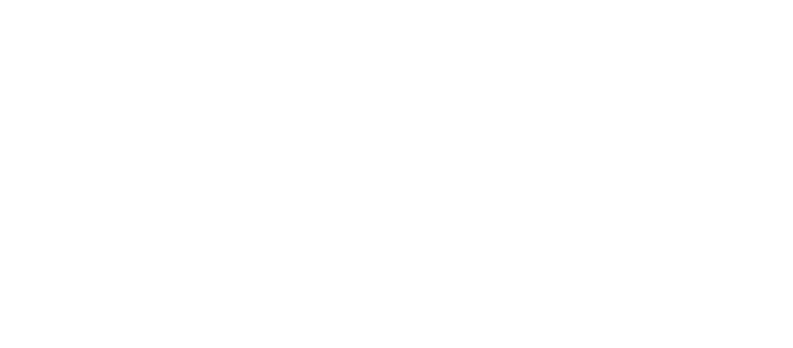
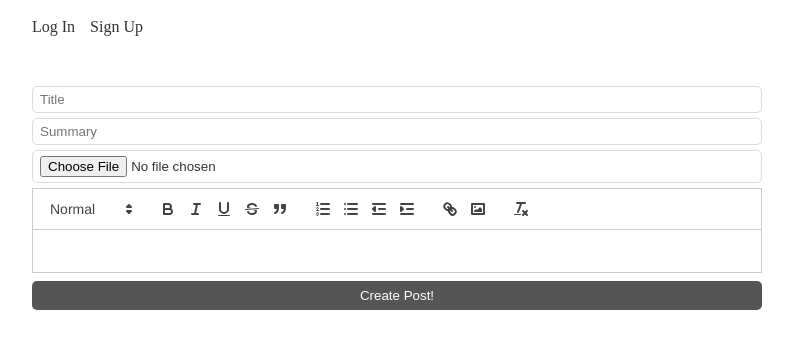
Before and after one commit to edm1001/mern-blog, a React (Create React App) app in the folder client/: page /create in a window 1280 px wide. Before the commit this address had no page. Shown: the top 348 px of the page, without its empty margins (243-1036 px from the left). Built offline with nearby package versions, Linux system fonts and the light colour scheme; no server answers.

Commit message:
init create post

```diff
--- a/client/package.json
+++ b/client/package.json
@@ -8,6 +8,7 @@
     "@testing-library/user-event": "^13.5.0",
     "react": "^18.2.0",
     "react-dom": "^18.2.0",
+    "react-quill": "^2.0.0",
     "react-router-dom": "^6.21.3",
     "react-scripts": "5.0.1",
     "web-vitals": "^2.1.4"
--- a/client/src/App.css
+++ b/client/src/App.css
@@ -93,6 +93,6 @@
   border-radius: 5px;
   padding: 7px 0;
 }
-form h1 {
+form h1, form.register h1 {
   text-align: center;
 }
--- a/client/src/App.js
+++ b/client/src/App.js
@@ -5,6 +5,7 @@
 import LoginPage from "./pages/LoginPage";
 import RegisterPage from "./pages/RegisterPage";
 import {UserContextProvider} from './UserContext'
+import CreatePost from "./pages/CreatePost";
 
 function App() {
   return (
@@ -14,6 +15,7 @@
       <Route index element={<HomePage/>}/>
       <Route  path='/login' element={<LoginPage/>}/>
       <Route path='/register' element={<RegisterPage/>}/>
+      <Route path='/create' element={<CreatePost/>}/>
       </Route>
     </Routes>
     </UserContextProvider>
--- /dev/null
+++ b/client/src/pages/CreatePost.jsx
@@ -0,0 +1,36 @@
+import React, { useState } from 'react'
+import ReactQuill from 'react-quill';
+import 'react-quill/dist/quill.snow.css';
+
+function CreatePost() {
+    const [title, setTitle] = useState('');
+    const [summary, setSummary] = useState('');
+    const [content, setContent] = useState('');
+    const modules = {
+        toolbar: [
+            [{ 'header': [1, 2, false] }],
+            ['bold', 'italic', 'underline','strike', 'blockquote'],
+            [{'list': 'ordered'}, {'list': 'bullet'}, {'indent': '-1'}, {'indent': '+1'}],
+            ['link', 'image'],
+            ['clean']
+        ]
+    };
+    const formats = [
+        'header',
+        'bold', 'italic', 'underline', 'strike', 'blockquote',
+        'list', 'bullet', 'indent',
+        'link', 'image'
+    ]
+
+  return (
+    <form>
+        <input type="title" placeholder={'Title'} value={title} />
+        <input type="summary" placeholder={'Summary'} />
+        <input type="file" />
+         <ReactQuill value={content} modules={modules} formats={formats} />
+         <button style={{marginTop:'8px'}}>Create Post!</button>
+    </form>
+  )
+}
+
+export default CreatePost
```
Also changed, not shown: 1 other file (tests, documents, lock files or other folders).
